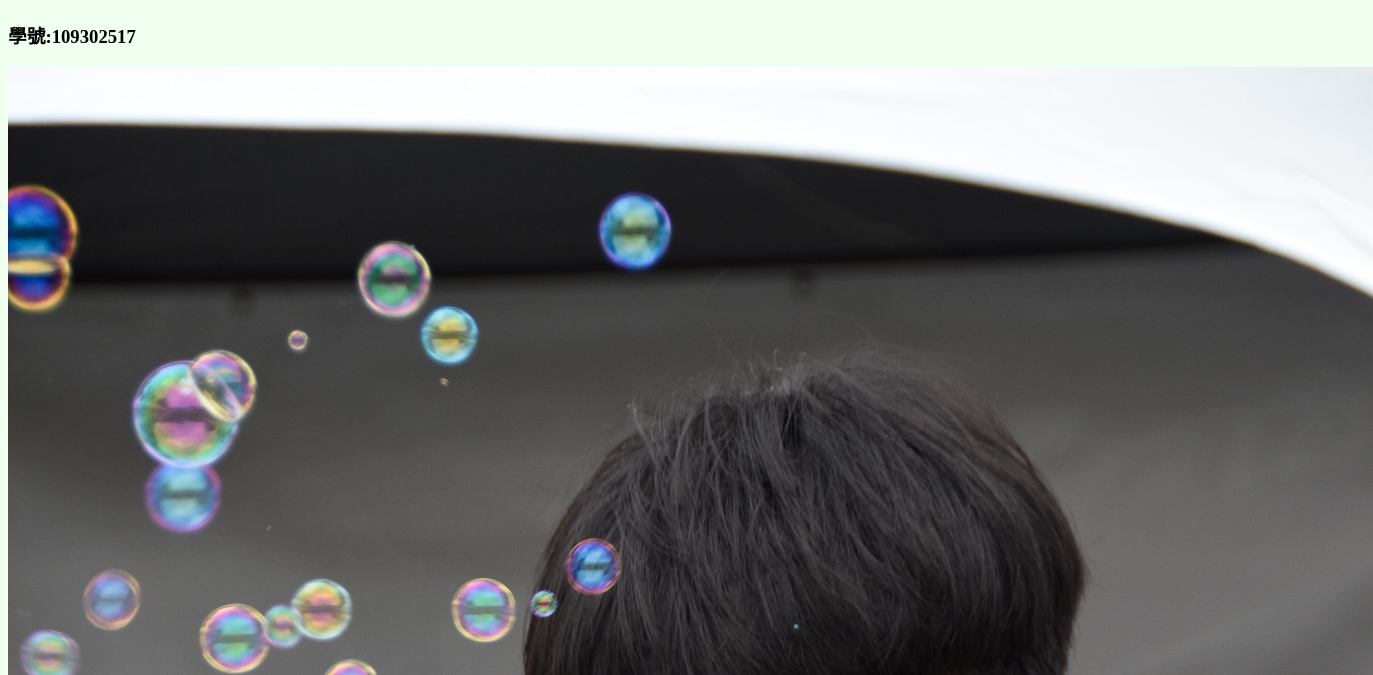
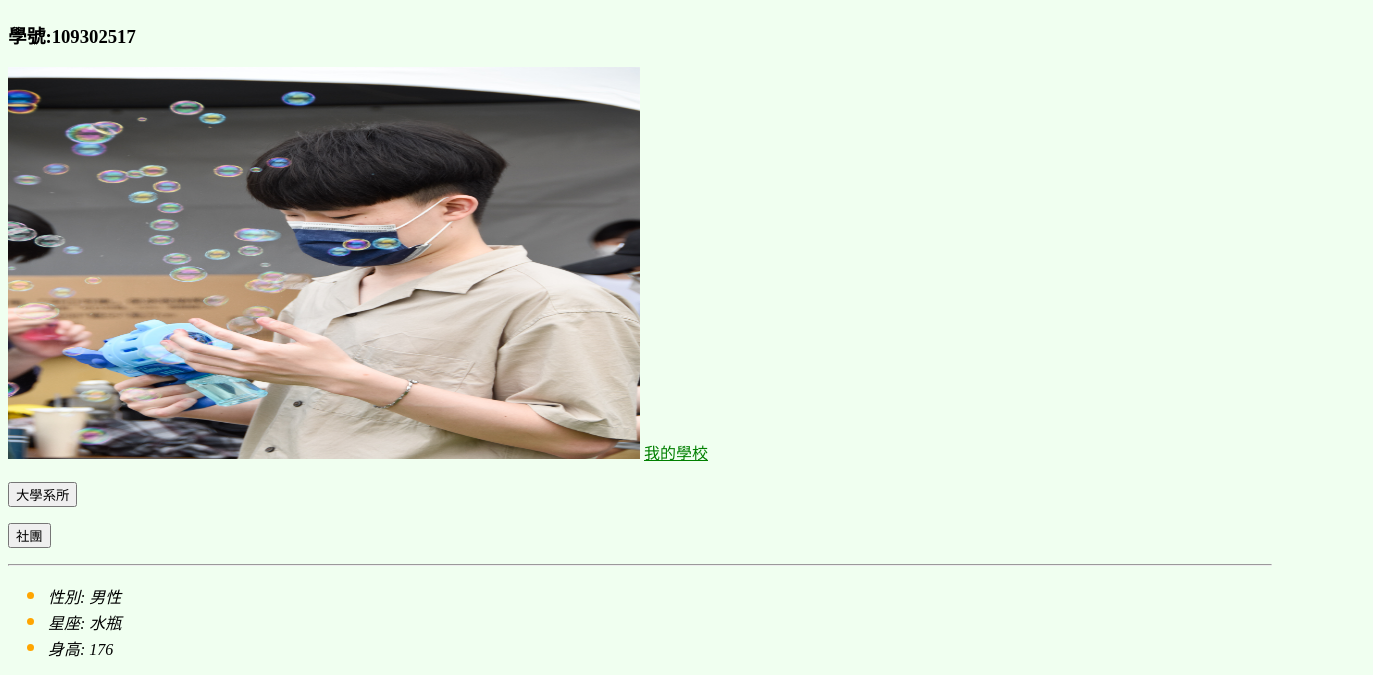
Before and after one commit to HenryLiao50208/HenryLiao50208, a plain HTML site: page index.html in a window 1280 px wide. Shown: the part 125-800 px from the top of the page, 1373 px wide, since content can reach past the window. Drawn offline with Linux system fonts and the light colour scheme.

Commit message:
Update index.html
廖國宏的履歷

```diff
--- a/index.html
+++ b/index.html
@@ -22,7 +22,7 @@
 			<p id="area1">Welcome to the website!</p>								<!--使用CSS中的hover-->
 			<hr>
 			<h1><strong>廖國宏 HenryLiao</strong></h1><h3>學號:109302517</h3>
-			<img src="henry.jpg" alt="This is Henry">
+			<img src="henry.jpg" alt="This is Henry" width="50%" height="50%">
 			<a href="https://www.ncu.edu.tw/tw/">我的學校</a>                      <!--使用CSS中的link visited hover active-->
 			<br>
 			<br>
```
